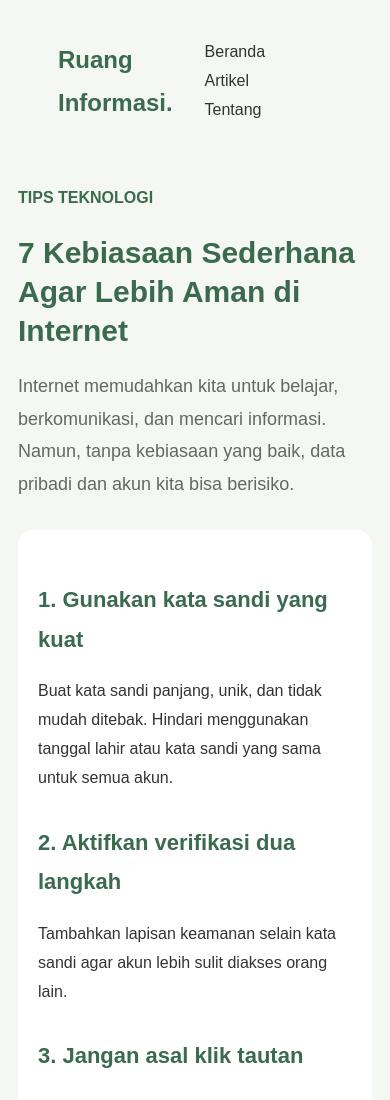
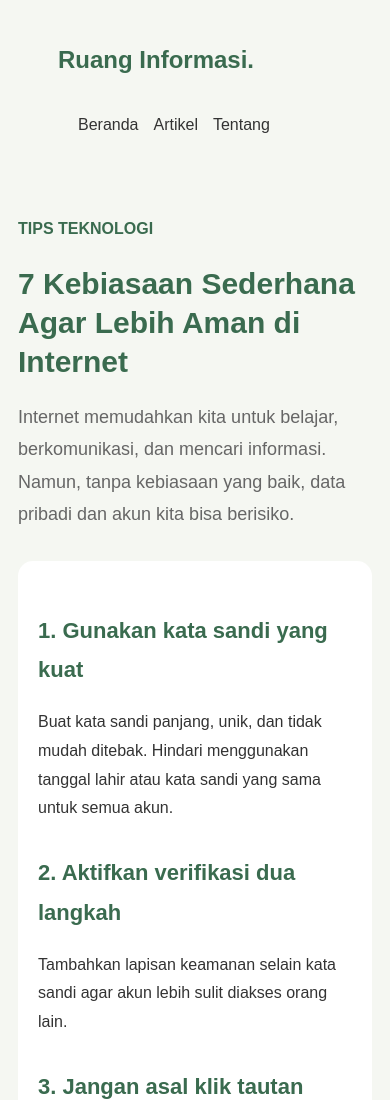
Before and after one commit to projectwebsite-ctrl/ruang-informasi, a plain HTML site: page artikel-teknologi.html in a window 390 px wide. Shown: the top 1100 px of the page. Drawn offline with Linux system fonts and the light colour scheme.

Commit message:
Add files via upload

```diff
--- a/artikel-teknologi.html
+++ b/artikel-teknologi.html
@@ -84,6 +84,22 @@ nav {
         }
 
         @media (max-width: 600px) {
+            nav {
+    flex-direction: column;
+    align-items: flex-start;
+    gap: 15px;
+}
+
+.menu {
+    display: flex;
+    flex-wrap: wrap;
+    gap: 15px;
+    padding: 15px 20px;
+}
+
+.menu a {
+    margin-left: 0;
+}
             body {
                 padding: 18px;
             }
```
